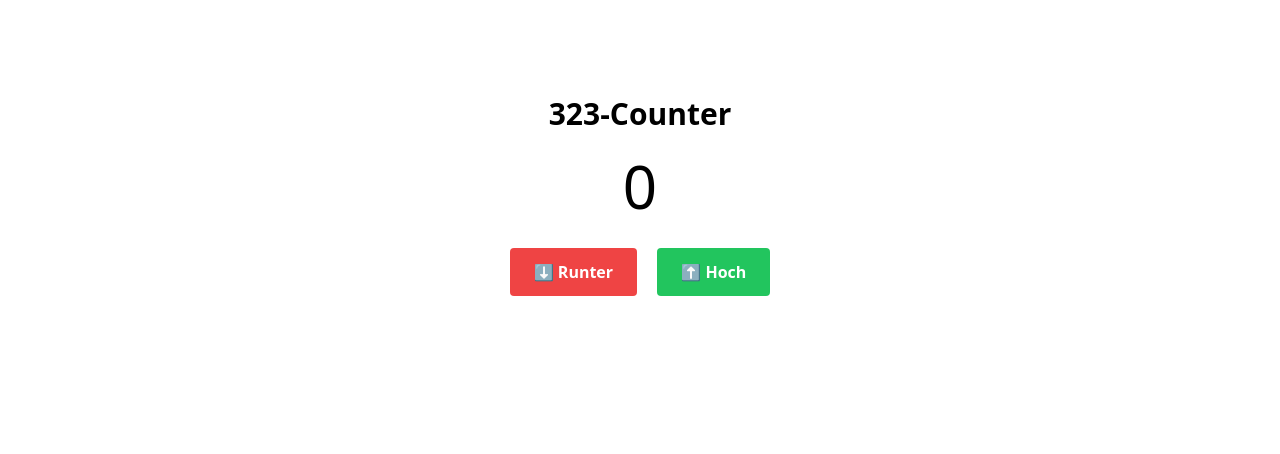
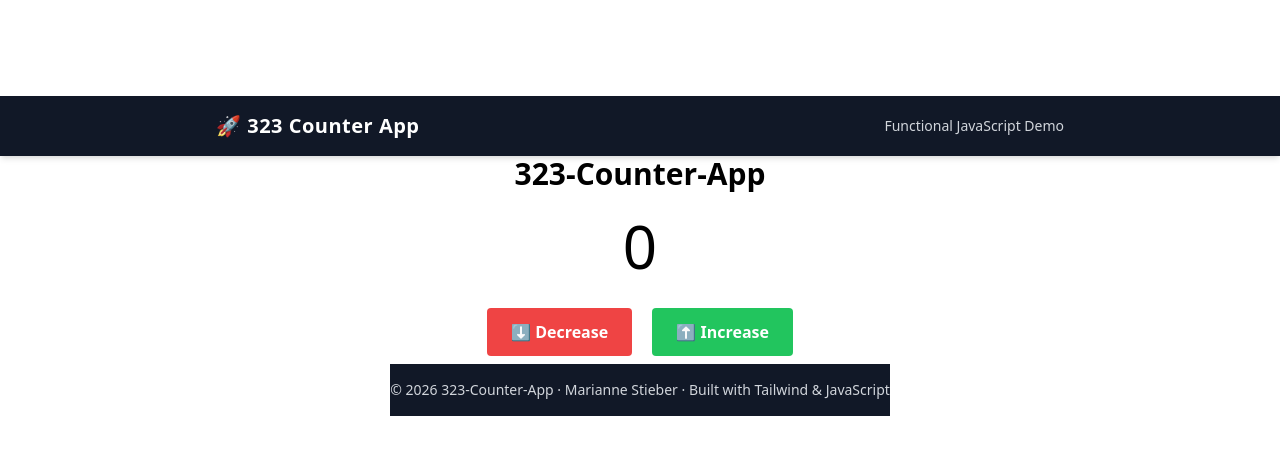
Before and after one commit to Marama77/323-Counter, a website built with webpack: page src/index.html in a window 1280 px wide. Built offline with nearby package versions, Linux system fonts and the light colour scheme.

Commit message:
Added functions, header & footer

```diff
--- a/src/index.html
+++ b/src/index.html
@@ -3,22 +3,34 @@
 <head>
     <meta charset="UTF-8">
     <meta name="viewport" content="width=device-width, initial-scale=1.0">
-    <title>323-Counter</title>
+    <title>323-Counter-App</title>
     <script src="https://cdn.tailwindcss.com"></script>
 </head>
 <body class="flex flex-col items-center mt-24 font-sans">
+    <header class="bg-gray-900 text-white w-full shadow-md">
+        <div class="max-w-4xl mx-auto flex justify-between items-center px-6 py-4">
+            <h1 class="text-xl font-bold tracking-wide">🚀 323 Counter App</h1>
+            <p class="text-sm text-gray-300">Functional JavaScript Demo</p>
+        </div>
+    </header>
 
-    <h1 class="text-3xl font-bold mb-6">323-Counter</h1>
+    <h1 class="text-3xl font-bold mb-6">323-Counter-App</h1>
 
     <div id="counter" class="text-6xl mb-6">0</div>
 
     <div>
         <button id="decrease" class="bg-red-500 hover:bg-red-600 text-white font-bold px-6 py-3 m-2 rounded transition-colors">
-            ⬇️ Runter
+            ⬇️ Decrease
         </button>
         <button id="increase" class="bg-green-500 hover:bg-green-600 text-white font-bold px-6 py-3 m-2 rounded transition-colors">
-            ⬆️ Hoch
+            ⬆️ Increase
         </button>
     </div>
+    <footer class="bg-gray-900 text-gray-300 text-center py-4">
+        <p class="text-sm">
+            © 2026 323-Counter-App · Marianne Stieber · Built with Tailwind & JavaScript
+        </p>
+    </footer>
+    <script src="index.js"></script>
 </body>
 </html>
--- a/src/index.js
+++ b/src/index.js
@@ -0,0 +1,21 @@
+//Function increase & decrease
+const increase = count => count + 1;
+const decrease = count => count - 1;
+
+const updateDisplay = count => {
+    document.getElementById("counter").textContent = count;
+};
+
+//State
+let count = 0;
+updateDisplay(count);
+
+//Event-Handler
+document.getElementById("increase").addEventListener("click", () => {
+    count = increase(count);
+    updateDisplay(count);
+});
+document.getElementById("decrease").addEventListener("click", () => {
+    count = decrease(count);
+    updateDisplay(count);
+});
```
